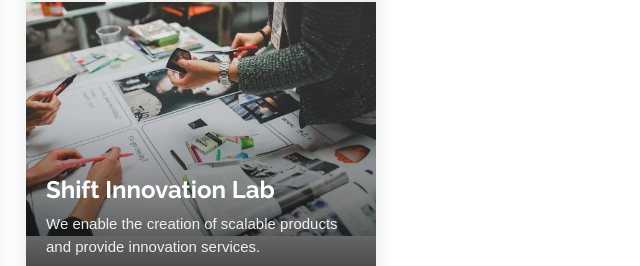
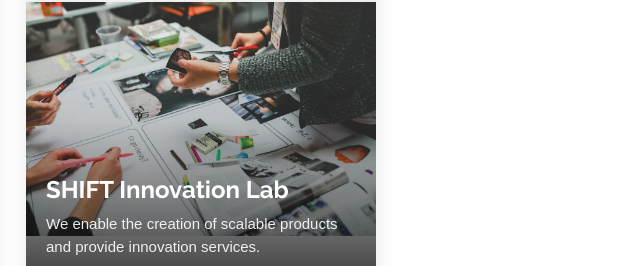
Before and after one commit to Intern-ELMCH/ECSTRA-Era, a plain HTML site: page technical-infrastructure.html in a window 1280 px wide. Shown: the part 1158-1424 px from the top of the page, 436-1076 px from the left. Drawn offline with Linux system fonts and the light colour scheme; a script that the page names is missing.

Commit message:
Initial commit

```diff
--- a/technical-infrastructure.html
+++ b/technical-infrastructure.html
@@ -174,7 +174,7 @@ We provide everything innovators need to turn their solutions into reality.</p>
                   <div class="overlay-content">
                     <span class="destination-tag adventure" style="opacity: 0;">Alpine</span>
                     <div class="destination-info">
-                      <h4>Shift Innovation Lab</h4>
+                      <h4>SHIFT Innovation Lab</h4>
                       <p>We enable the creation of scalable products and provide innovation services.</p>
                       <div class="destination-stats">
                         <!-- <span class="tours-available"><i class="bi bi-map"></i> 10 Treks</span>
```
